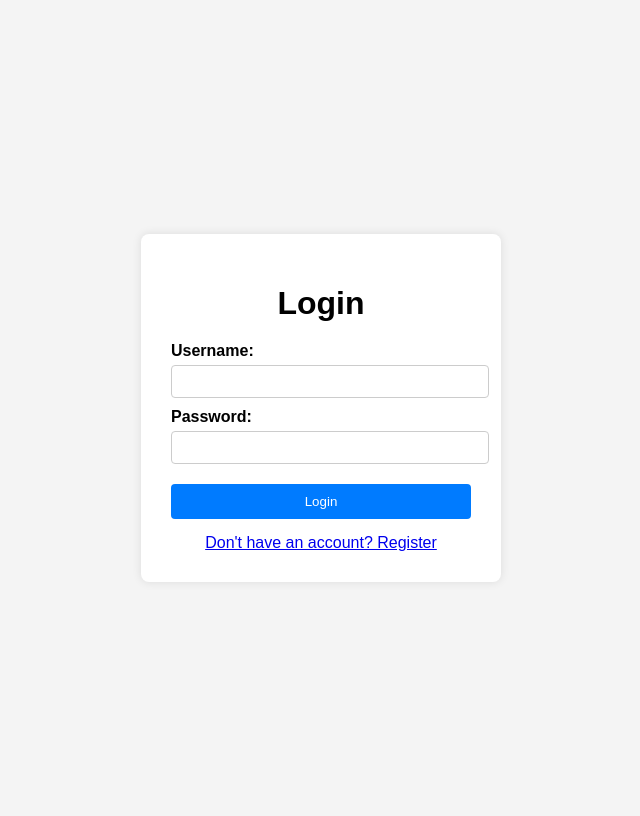
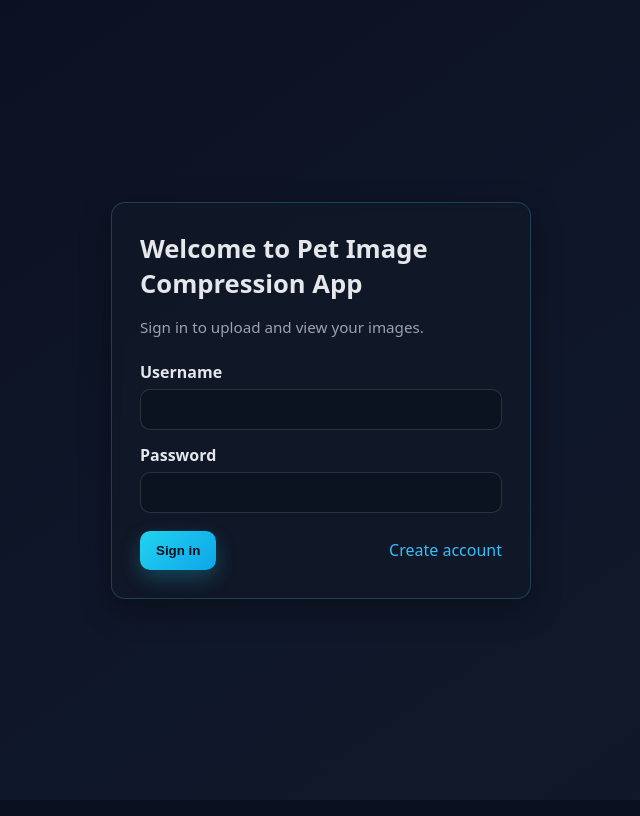
Before and after one commit to DavidLi2465/vmflaskapp, a Flask app: template templates/login.html in a window 1280 px wide. Shown: the whole page, without its empty margins (319-959 px from the left). After the commit the page ends 599 px from the top, so only its background shows below. Run offline with Flask 2, Linux system fonts and the light colour scheme; the template is opened without the code that fills it, so the values that code supplies are empty.

Commit message:
upgrade my login page

```diff
--- a/app.py
+++ b/app.py
@@ -97,7 +97,6 @@ def upload_file():
     """, (session['user_id'],))
     originals = cursor.fetchall()
 
-    # 查询缩略图（只取有 thumbnailURL 的记录）
     cursor.execute("""
         SELECT thumbnailURL, caption
         FROM images
--- a/templates/login.html
+++ b/templates/login.html
@@ -1,74 +1,52 @@
-<!doctype html>
-<html>
+<!DOCTYPE html>
+<html lang="en">
 <head>
-  <title>Login</title>
+  <meta charset="UTF-8" />
+  <title>Sign in</title>
+  <meta name="viewport" content="width=device-width, initial-scale=1" />
   <style>
-    body {
-      font-family: Arial, sans-serif;
-      background-color: #f4f4f4;
-      display: flex;
-      justify-content: center;
-      align-items: center;
-      height: 100vh;
+    :root { --bg:#0f172a; --card:#111827; --accent:#38bdf8; --text:#e5e7eb; --muted:#9ca3af; }
+    * { box-sizing: border-box; }
+    body { margin:0; font-family:system-ui, -apple-system, Segoe UI, Roboto, Helvetica, Arial, sans-serif; background:linear-gradient(145deg,#0b1020,#0f172a 60%,#111827); color:var(--text); }
+    .wrap { min-height:100vh; display:flex; align-items:center; justify-content:center; padding:24px; }
+    .card { width:100%; max-width:420px; background:rgba(17,24,39,0.85); backdrop-filter: blur(6px);
+            border:1px solid rgba(56,189,248,0.25); border-radius:14px; padding:28px; box-shadow: 0 10px 30px rgba(0,0,0,0.35); }
+    h1 { margin:0 0 16px; font-size:1.6rem; }
+    p.sub { margin:0 0 24px; color:var(--muted); font-size:0.95rem; }
+    label { display:block; margin:14px 0 6px; font-weight:600; }
+    input[type="text"], input[type="password"] {
+      width:100%; padding:12px 14px; border:1px solid rgba(229,231,235,0.15); border-radius:10px;
+      background:#0b1220; color:var(--text); outline:none;
     }
-    .login-container {
-      background-color: white;
-      padding: 30px;
-      border-radius: 8px;
-      box-shadow: 0 0 10px rgba(0,0,0,0.1);
-      width: 300px;
+    input:focus { border-color:var(--accent); box-shadow:0 0 0 3px rgba(56,189,248,0.15); }
+    .row { display:flex; gap:12px; align-items:center; justify-content:space-between; margin-top:18px; }
+    button {
+      appearance:none; border:0; background:linear-gradient(135deg,#22d3ee,#0ea5e9);
+      color:#0b1020; font-weight:700; padding:12px 16px; border-radius:10px; cursor:pointer;
+      box-shadow: 0 8px 20px rgba(34,211,238,0.25); transition: transform .06s ease;
     }
-    h1 {
-      text-align: center;
-      margin-bottom: 20px;
-    }
-    label {
-      display: block;
-      margin-top: 10px;
-      font-weight: bold;
-    }
-    input[type="text"],
-    input[type="password"] {
-      width: 100%;
-      padding: 8px;
-      margin-top: 5px;
-      border: 1px solid #ccc;
-      border-radius: 4px;
-    }
-    button {
-      margin-top: 20px;
-      width: 100%;
-      padding: 10px;
-      background-color: #007BFF;
-      color: white;
-      border: none;
-      border-radius: 4px;
-      cursor: pointer;
-    }
-    button:hover {
-      background-color: #0056b3;
-    }
-    .register-link {
-      text-align: center;
-      margin-top: 15px;
-    }
+    button:active { transform: translateY(1px); }
+    a { color:var(--accent); text-decoration:none; }
+    a:hover { text-decoration:underline; }
   </style>
 </head>
 <body>
-  <div class="login-container">
-    <h1>Login</h1>
-    <form method="post">
-      <label for="username">Username:</label>
-      <input type="text" name="username" id="username" required>
+  <div class="wrap">
+    <form class="card" method="post" action="{{ url_for('login') }}">
+      <h1>Welcome to Pet Image Compression App</h1>
+      <p class="sub">Sign in to upload and view your images.</p>
 
-      <label for="password">Password:</label>
-      <input type="password" name="password" id="password" required>
+      <label for="username">Username</label>
+      <input id="username" name="username" type="text" required autocomplete="username" />
 
-      <button type="submit">Login</button>
+      <label for="password">Password</label>
+      <input id="password" name="password" type="password" required autocomplete="current-password" />
+
+      <div class="row">
+        <button type="submit">Sign in</button>
+        <a href="{{ url_for('register') }}">Create account</a>
+      </div>
     </form>
-    <div class="register-link">
-      <a href="{{ url_for('register') }}">Don't have an account? Register</a>
-    </div>
   </div>
 </body>
 </html>
```
Also changed, not shown: templates/index.html (+64 -44 lines), templates/register.html (+49 -10 lines).
